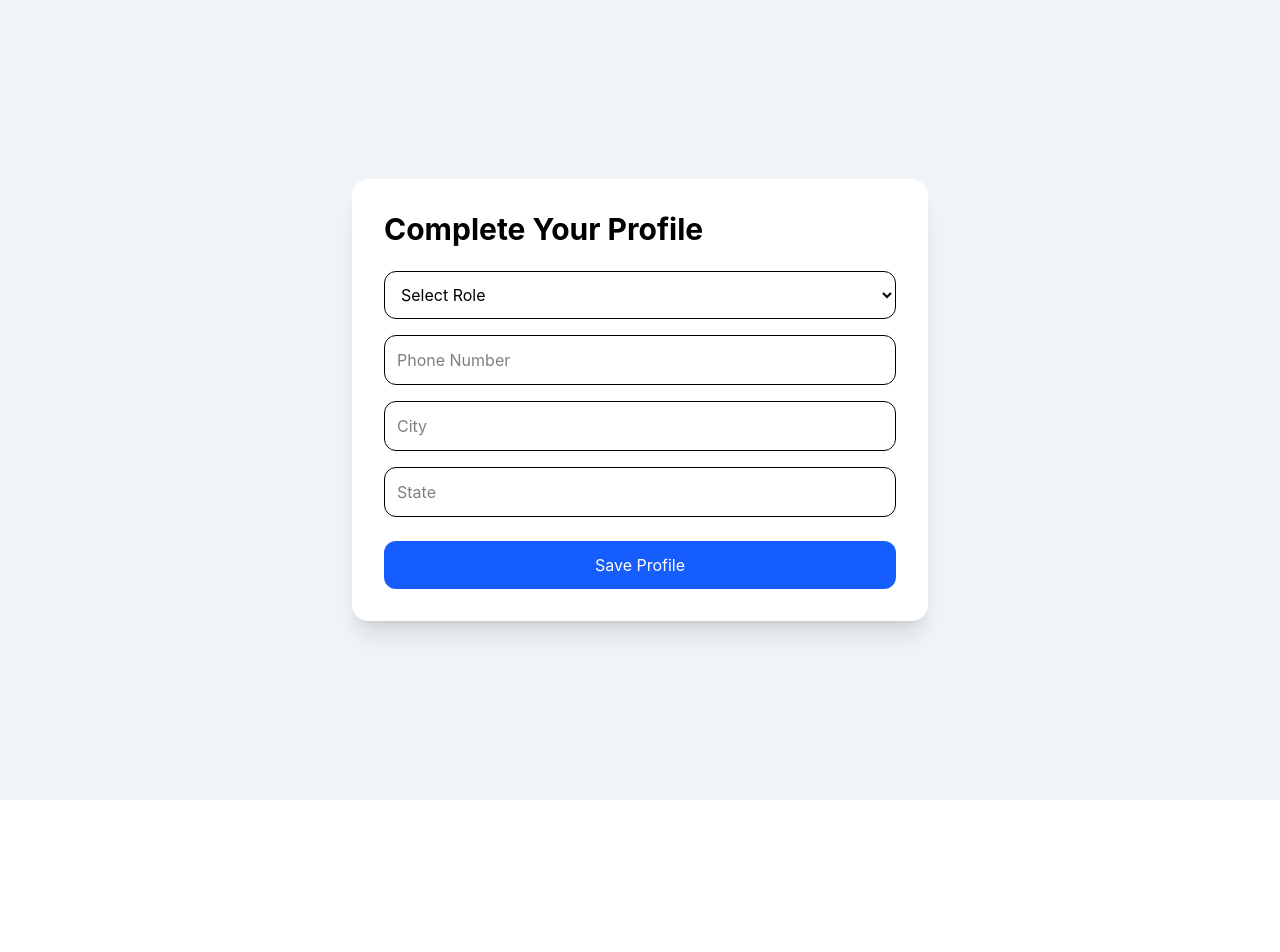
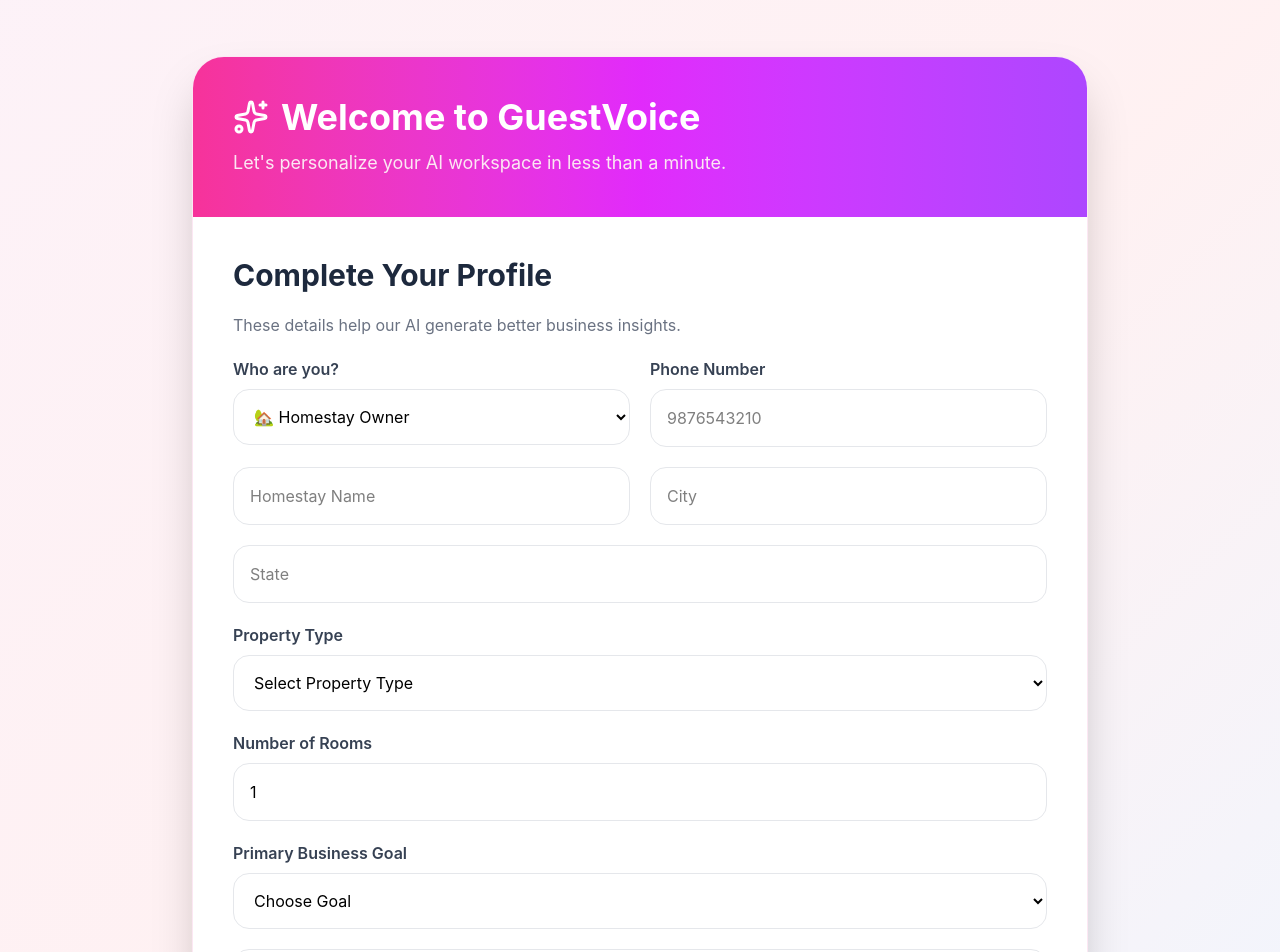
Before and after one commit to Anishu-Raj/GuestVoice, a React (Vite) app in the folder frontend/: page /complete-profile in a window 1280 px wide. Shown: the top 952 px of the page. Before the commit the page ends 800 px from the top, so only its background shows below. Built offline with nearby package versions, Linux system fonts and the light colour scheme; no server answers.

Commit message:
Add business onboarding fields for homestay owners

```diff
--- a/frontend/src/pages/CompleteProfile.jsx
+++ b/frontend/src/pages/CompleteProfile.jsx
@@ -2,35 +2,38 @@
 import axios from "axios";
 import { useAuth } from "../context/AuthContext";
 import { useNavigate } from "react-router-dom";
-
+import { motion } from "framer-motion";
+import {
+  Sparkles,
+  Home,
+  Users,
+  Phone,
+  MapPin,
+  Building2,
+} from "lucide-react";
 function CompleteProfile() {
 
   const { dbUser } = useAuth();
 
   const navigate = useNavigate();
 
-  const [form, setForm] = useState({
-
-    role: "",
-
+  const [formData, setFormData] = useState({
+  role: "owner",
   phone: "",
-
   homestayName: "",
-
   city: "",
-
   state: "",
-
+  propertyType: "",
+  rooms: 1,
+  businessGoal: "",
+  description: "",
 });
 
   const handleChange = (e) => {
 
-    setForm({
-
-      ...form,
-
+    setFormData({
+      ...formData,
       [e.target.name]: e.target.value,
-
     });
 
   };
@@ -39,126 +42,344 @@
 
     e.preventDefault();
 
+    try {
+
       await axios.put(
-
         `http://localhost:5000/api/auth/profile/${dbUser._id}`,
-
-      form
-
+        {
+          ...formData,
+          isProfileCompleted: true,
+        }
       );
 
       navigate("/dashboard");
+
+    } catch (error) {
+
+      console.log(error);
+
+    }
 
   };
 
   return (
 
-    <div className="min-h-screen bg-slate-100 flex justify-center items-center">
+<div className="min-h-screen bg-gradient-to-br from-pink-50 via-rose-50 to-blue-50 flex items-center justify-center px-6 py-14">
 
-      <form
+<motion.div
 
-        onSubmit={handleSubmit}
+initial={{opacity:0,y:40}}
 
-        className="bg-white w-full max-w-xl rounded-2xl shadow-xl p-8"
+animate={{opacity:1,y:0}}
+
+transition={{duration:.6}}
+
+className="w-full max-w-4xl bg-white rounded-[32px] shadow-2xl overflow-hidden border border-pink-100"
 
 >
 
-        <h1 className="text-3xl font-bold mb-6">
+<div className="bg-gradient-to-r from-pink-500 via-fuchsia-500 to-purple-500 p-10 text-white">
+
+<div className="flex items-center gap-3">
+
+<Sparkles size={36}/>
+
+<h1 className="text-4xl font-bold">
+
+Welcome to GuestVoice
+
+</h1>
+
+</div>
+
+<p className="mt-3 text-pink-100 text-lg">
+
+Let's personalize your AI workspace in less than a minute.
+
+</p>
+
+</div>
+
+<form
+onSubmit={handleSubmit}
+className="p-10 space-y-5"
+>
+
+<h2 className="text-3xl font-bold text-slate-800">
 
 Complete Your Profile
 
-        </h1>
+</h2>
+
+<p className="text-gray-500">
+
+These details help our AI generate better business insights.
+
+</p>
+
+<div className="grid md:grid-cols-2 gap-5">
+
+<div>
+
+<label className="font-semibold text-gray-700">
+
+Who are you?
+
+</label>
 
 <select
+name="role"
+value={formData.role}
+onChange={handleChange}
+className="mt-2 w-full p-4 rounded-2xl border border-gray-200 focus:ring-2 focus:ring-pink-400 outline-none"
+>
 
-          name="role"
+<option value="owner">
 
-          value={form.role}
+🏡 Homestay Owner
+
+</option>
+
+<option value="guest">
+
+🧳 Guest
+
+</option>
+
+</select>
+
+</div>
+
+<div>
+
+<label className="font-semibold text-gray-700">
+
+Phone Number
+
+</label>
+
+<input
+
+type="text"
+
+name="phone"
+
+value={formData.phone}
 
 onChange={handleChange}
 
-          className="w-full border rounded-xl p-3 mb-4"
+placeholder="9876543210"
 
-          required
+className="mt-2 w-full p-4 rounded-2xl border border-gray-200 focus:ring-2 focus:ring-pink-400 outline-none"
 
-        >
+/>
 
-          <option value="">Select Role</option>
+</div>
 
-          <option value="owner">Homestay Owner</option>
+</div>
 
-          <option value="guest">Guest</option>
+{
 
-        </select>
+formData.role==="owner" &&
+
+<>
+
+<div className="grid md:grid-cols-2 gap-5">
 
 <input
 
-          name="phone"
+type="text"
 
-          placeholder="Phone Number"
+name="homestayName"
 
-          className="w-full border rounded-xl p-3 mb-4"
+value={formData.homestayName}
 
 onChange={handleChange}
 
-        />
-
-        {form.role === "owner" && (
-
-          <input
-
-            name="homestayName"
-
 placeholder="Homestay Name"
 
-            className="w-full border rounded-xl p-3 mb-4"
-
-            onChange={handleChange}
-
-          />
-
-        )}
-
-        <input
-
-          name="city"
-
-          placeholder="City"
-
-          className="w-full border rounded-xl p-3 mb-4"
-
-          onChange={handleChange}
+className="p-4 rounded-2xl border border-gray-200 focus:ring-2 focus:ring-pink-400 outline-none"
 
 />
 
 <input
 
+type="text"
+
+name="city"
+
+value={formData.city}
+
+onChange={handleChange}
+
+placeholder="City"
+
+className="p-4 rounded-2xl border border-gray-200 focus:ring-2 focus:ring-pink-400 outline-none"
+
+/>
+
+</div>
+
+<input
+
+type="text"
+
 name="state"
+
+value={formData.state}
+
+onChange={handleChange}
 
 placeholder="State"
 
-          className="w-full border rounded-xl p-3 mb-6"
+className="w-full p-4 rounded-2xl border border-gray-200 focus:ring-2 focus:ring-pink-400 outline-none"
+
+/>
+<div>
+<label className="font-semibold text-gray-700">
+Property Type
+</label>
+
+<select
+name="propertyType"
+value={formData.propertyType}
+onChange={handleChange}
+className="mt-2 w-full p-4 rounded-2xl border border-gray-200"
+>
+
+<option value="">Select Property Type</option>
+
+<option>Villa</option>
+
+<option>Cabin</option>
+
+<option>Eco Stay</option>
+
+<option>Resort</option>
+
+<option>Camping</option>
+
+<option>Farm Stay</option>
+
+<option>Hotel</option>
+
+</select>
+
+</div>
+<div>
+
+<label className="font-semibold text-gray-700">
+
+Number of Rooms
+
+</label>
+
+<input
+
+type="number"
+
+name="rooms"
+
+min="1"
+
+value={formData.rooms}
 
 onChange={handleChange}
 
+className="mt-2 w-full p-4 rounded-2xl border border-gray-200"
+
 />
+
+</div>
+
+<div>
+
+<label className="font-semibold text-gray-700">
+
+Primary Business Goal
+
+</label>
+
+<select
+
+name="businessGoal"
+
+value={formData.businessGoal}
+
+onChange={handleChange}
+
+className="mt-2 w-full p-4 rounded-2xl border border-gray-200"
+
+>
+
+<option value="">Choose Goal</option>
+
+<option>Increase Bookings</option>
+
+<option>Improve Ratings</option>
+
+<option>Understand Guest Feedback</option>
+
+<option>Increase Revenue</option>
+
+<option>Build Brand Reputation</option>
+
+</select>
+
+</div>
+<textarea
+
+rows={5}
+
+name="description"
+
+value={formData.description}
+
+onChange={handleChange}
+
+placeholder="Describe your homestay..."
+
+className="w-full p-4 rounded-2xl border border-gray-200 focus:ring-2 focus:ring-pink-400 outline-none"
+
+/>
+
+</>
+
+}
+
+{
+
+formData.role==="guest" &&
+
+<div className="bg-pink-50 rounded-2xl p-6 text-pink-700">
+
+Guest accounts can discover homestays, save favourites,
+
+write reviews and manage trips.
+
+</div>
+
+}
 
 <button
 
-          className="w-full bg-blue-600 text-white py-3 rounded-xl"
+type="submit"
+
+className="w-full py-4 rounded-2xl text-white font-bold text-lg bg-gradient-to-r from-pink-500 via-fuchsia-500 to-purple-500 hover:scale-[1.02] transition"
 
 >
 
-          Save Profile
+Complete Setup →
 
 </button>
 
 </form>
 
+</motion.div>
+
 </div>
 
 );
-
 }
 
 export default CompleteProfile;
```
Lines whose indentation alone changed are shown as unchanged.
